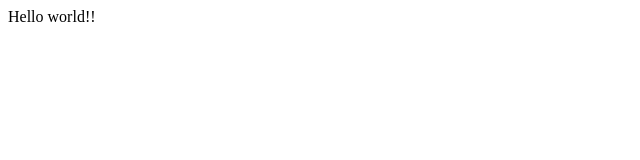
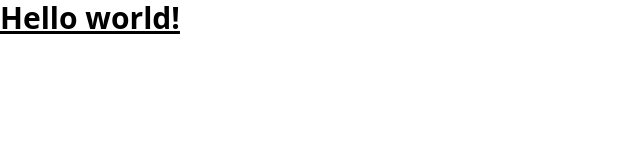
Before and after one commit to bakicchan-fe/bakicchan-fe.github.io, a plain HTML site: page index.html in a window 1280 px wide. Shown: the whole page, without its empty margins (0-640 px from the left). Drawn offline with nearby package versions, Linux system fonts and the light colour scheme.

Commit message:
Add Tailwind

```diff
--- a/index.html
+++ b/index.html
@@ -1 +1,13 @@
-Hello world!!
+<html lang="it">
+<head>
+    <meta charset="UTF-8">
+    <meta name="viewport" content="width=device-width, initial-scale=1.0">
+    <script src="https://cdn.tailwindcss.com"></script>
+    <title>ProvinciaLotta</title>
+</head>
+<body>
+<h1 class="text-3xl font-bold underline">
+    Hello world!
+</h1>
+</body>
+</html>
```
